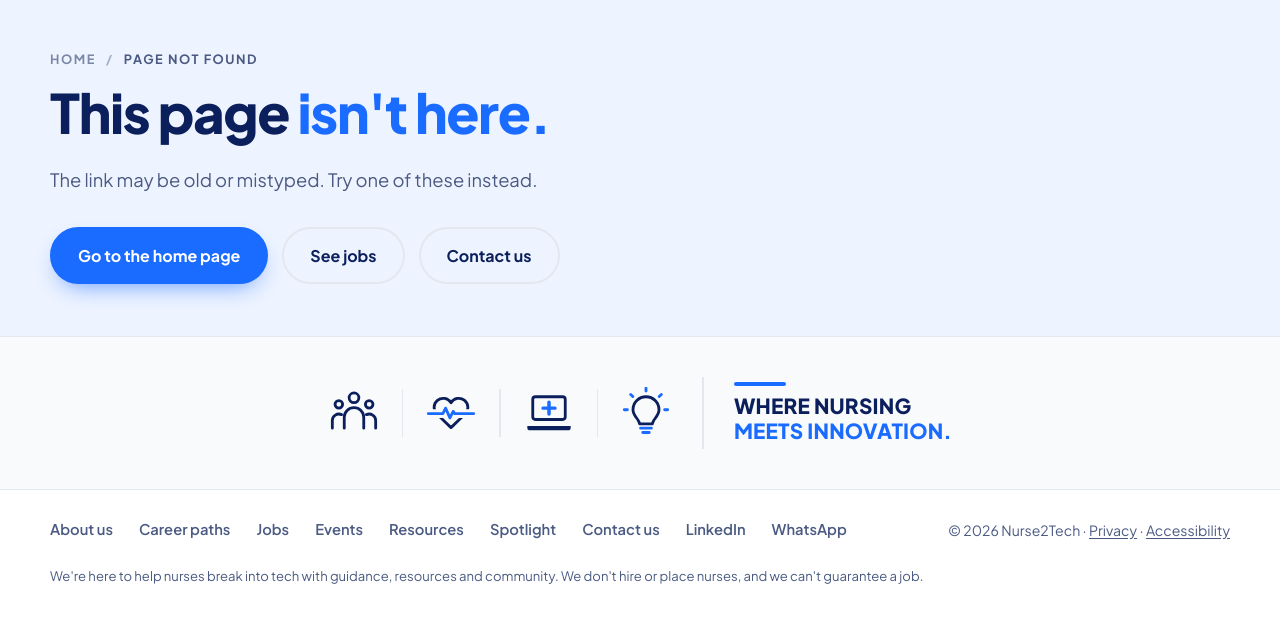
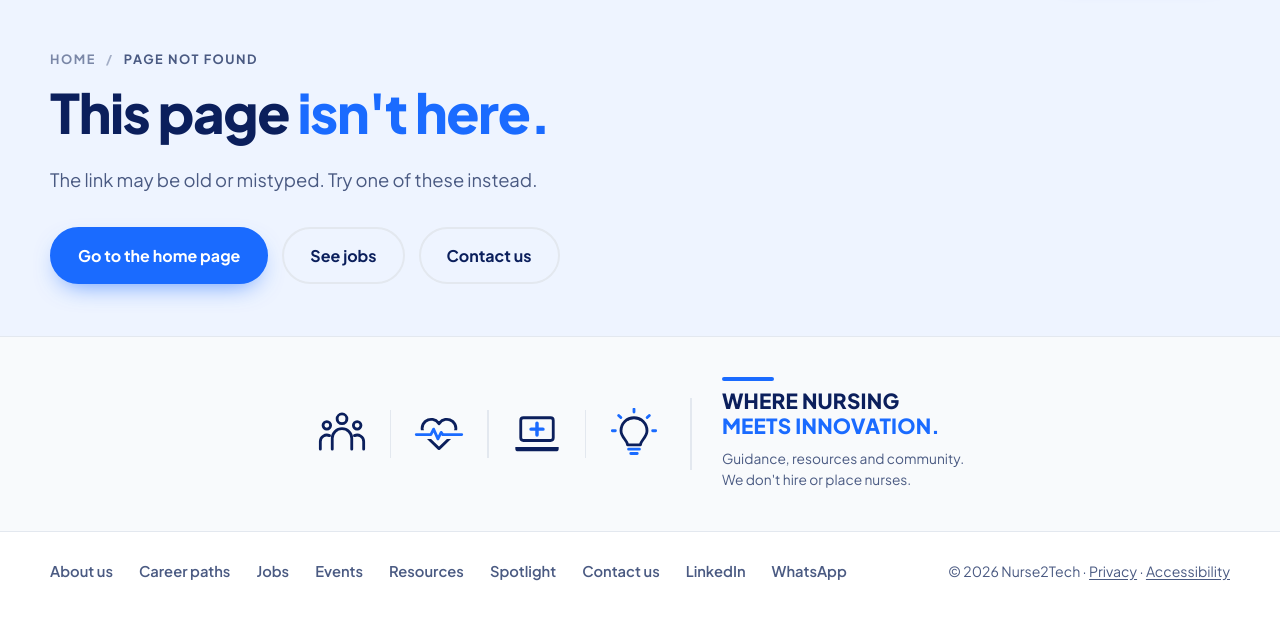
Before and after one commit to estherjac/nurse2tech, a plain HTML site: page 404.html in a window 1280 px wide. Shown: the part 88-710 px from the top of the page. Drawn offline with Linux system fonts and the light colour scheme.

Commit message:
Footer: short disclaimer under the tagline
Co-Authored-By: Claude Opus 5.5 <noreply@anthropic.com>

```diff
--- a/404.html
+++ b/404.html
@@ -22,7 +22,7 @@
   <link rel="preconnect" href="https://fonts.googleapis.com">
   <link rel="preconnect" href="https://fonts.gstatic.com" crossorigin>
   <link href="https://fonts.googleapis.com/css2?family=Plus+Jakarta+Sans:wght@400;500;600;700;800&display=swap" rel="stylesheet">
-  <link rel="stylesheet" href="styles.css?v=20261124150000">
+  <link rel="stylesheet" href="styles.css?v=20261124160000">
 </head>
 <body>
 
@@ -101,7 +101,10 @@
           <svg viewBox="0 0 48 48" fill="none" stroke-linecap="round" stroke-linejoin="round" aria-hidden="true"><path d="M24 3.8V1M11.84 8.84 9.86 6.86M36.16 8.84l1.98-1.98M6.8 21H4M41.2 21H44" stroke="#1a6bff" stroke-width="2.6"/><path d="M18 34c0-4-6-7-6-13a12 12 0 0 1 24 0c0 6-6 9-6 13z" stroke="currentColor" stroke-width="2.6"/><path d="M19 38h10M21 42h6" stroke="#1a6bff" stroke-width="2.6"/></svg>
         </div>
         <span class="footer-divider" aria-hidden="true"></span>
-        <div class="tagline"><b></b>Where nursing<br><span>meets innovation.</span></div>
+        <div class="footer-brand-text">
+          <div class="tagline"><b></b>Where nursing<br><span>meets innovation.</span></div>
+          <p class="footer-disclaimer">Guidance, resources and community.<br>We don't hire or place nurses.</p>
+        </div>
       </div>
     </div>
     <div class="container footer-inner">
@@ -117,7 +120,6 @@
         <a data-whatsapp data-whatsapp-block hidden href="#" target="_blank" rel="noopener">WhatsApp</a>
       </nav>
       <p class="copy">© <span id="year"></span> Nurse2Tech · <a href="privacy.html">Privacy</a> · <a href="accessibility.html">Accessibility</a></p>
-      <p class="footer-disclaimer">We're here to help nurses break into tech with guidance, resources and community. We don't hire or place nurses, and we can't guarantee a job.</p>
     </div>
   </footer>
 
--- a/styles.css
+++ b/styles.css
@@ -760,7 +760,7 @@ h2 .accent, h2 .accent-light { color: inherit; }
 .section.about-mission { padding-top: 30px; }
 
 /* Spotlight & story */
-.footer-disclaimer { flex-basis: 100%; margin: 0; color: var(--muted); font-size: .82rem; line-height: 1.5; }
+.footer-disclaimer { margin: 10px 0 0; color: var(--muted); font-size: .86rem; line-height: 1.5; }
 .spotlight { display: grid; grid-template-columns: 1.3fr .7fr; gap: 60px; align-items: center; }
 .spotlight blockquote { font-size: 1.35rem; font-weight: 700; line-height: 1.4; color: var(--navy); border-left: 3px solid var(--blue); padding-left: 20px; margin: 22px 0 6px; }
 .spotlight .card-link, .story .card-link { margin-top: 22px; }
```
Also changed, not shown: about.html (+5 -3 lines), accessibility.html (+5 -3 lines), contact.html (+5 -3 lines), events.html (+5 -3 lines), index.html (+5 -3 lines), jobs.html (+5 -3 lines), privacy.html (+5 -3 lines), resources.html (+5 -3 lines), roles.html (+5 -3 lines), spotlight.html (+5 -3 lines).
